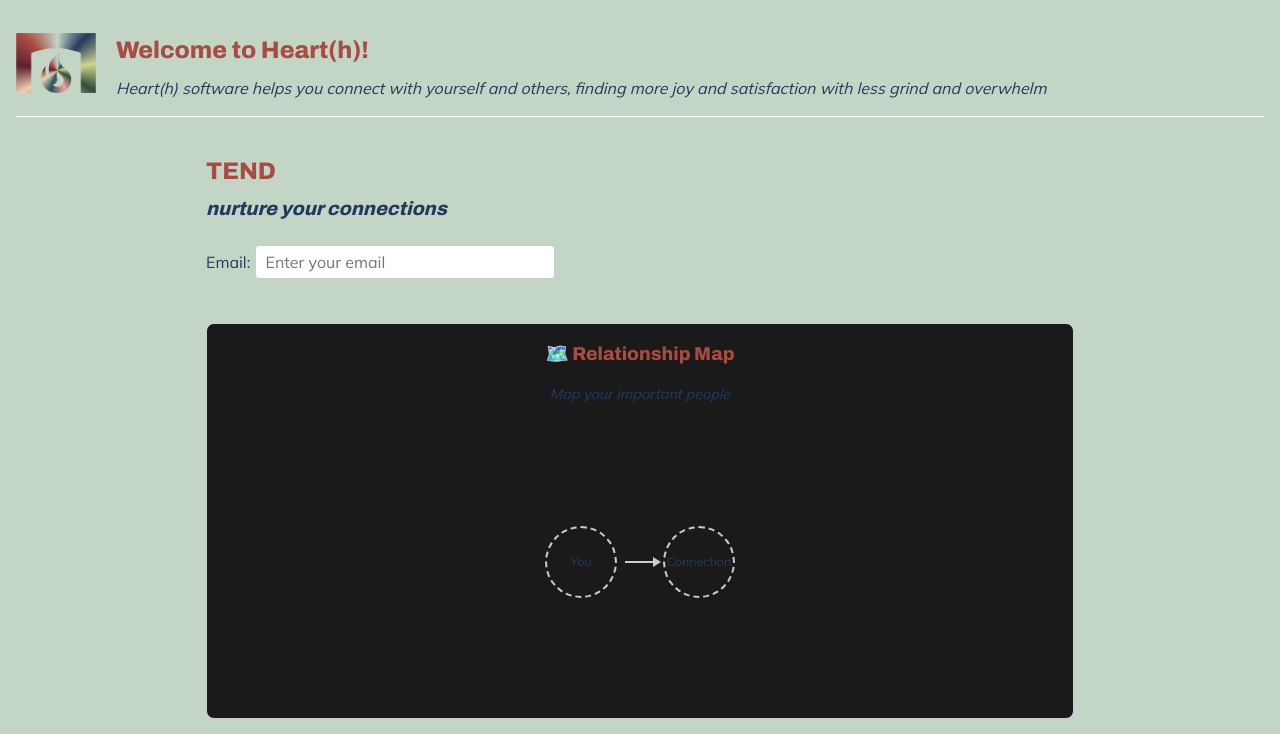
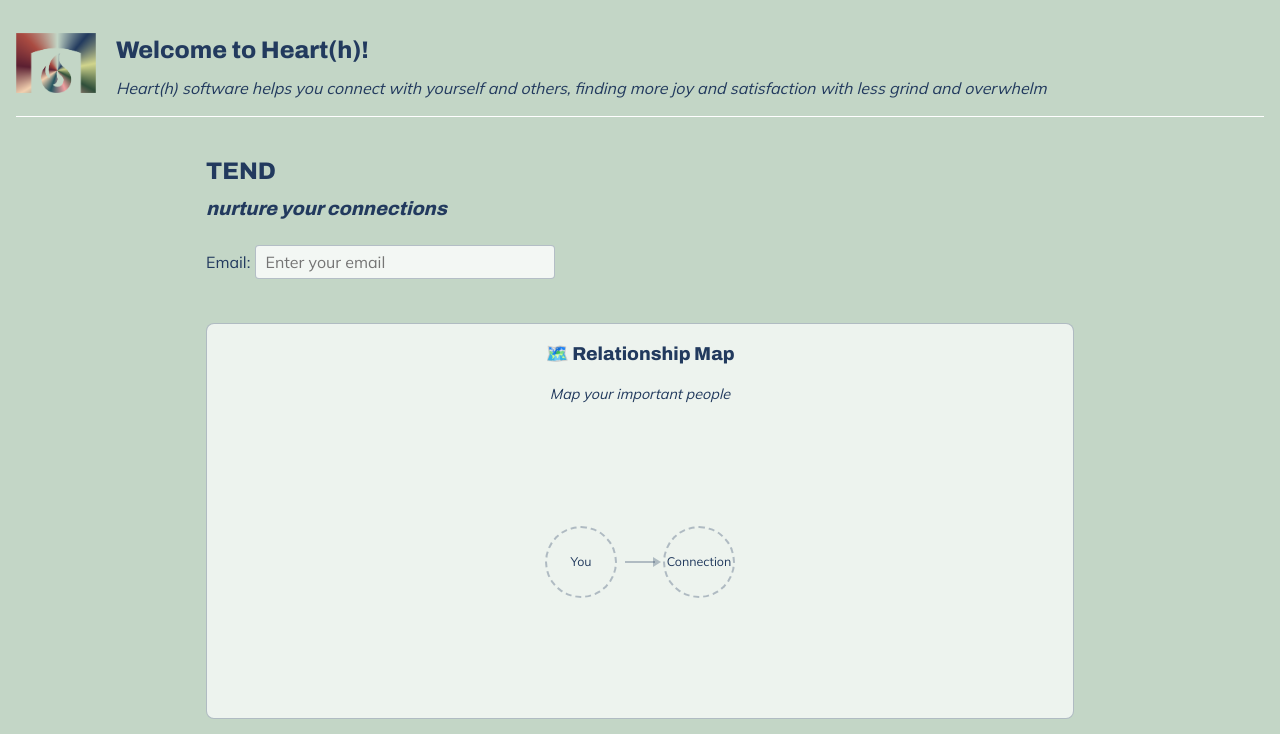
Before and after one commit to Heart-h-App/TEND, a SvelteKit app: page / in a window 1280 px wide. Shown: the top 734 px of the page. Built offline with nearby package versions, Linux system fonts and the light colour scheme.

Commit message:
fixed light mode styling

```diff
--- a/src/app.css
+++ b/src/app.css
@@ -5,11 +5,19 @@
 
 /* Default (dark) theme variables */
 :root {
+  /* Brand colors */
   --brand-primary: #AA4B41;  /* Reddish */
   --brand-accent: #F2A0A1;   /* Coral */
   --brand-deep: #223A5E;     /* Navy */
   --brand-soft: #C3D6C6;     /* Near white */
 
+  /* Status colors */
+  --color-error: #ff4444;
+  --color-success: #4CAF50;
+  --color-warning: #FFA500;
+  --color-info: #2196F3;
+
+  /* UI colors */
   --bg: #1e1e1e;
   --text: #E0E0E0;
   --button-bg: var(--brand-deep);
@@ -18,19 +26,33 @@
   --input-border: #555;
   --link: var(--brand-accent);
   --heading: var(--brand-primary);
+
+  /* For backward compatibility */
+  --error-color: var(--color-error);
+  --success-color: var(--color-success);
 }
 
 /* Light mode overrides */
 @media (prefers-color-scheme: light) {
   :root {
-    --bg: var(--brand-soft);
-    --text: var(--brand-deep);
-    --button-bg: var(--brand-deep);
-    --button-hover: #2F4F3A;
-    --input-bg: white;
-    --input-border: #ccc;
-    --link: var(--brand-primary);
-    --heading: var(--brand-primary);
+    --bg: var(--brand-soft);                     /* #C3D6C6 */
+    --bg-secondary: rgba(195, 214, 198, 0.9);   /* 90% opacity */
+    --bg-tertiary: rgba(195, 214, 198, 0.7);    /* 70% opacity */
+    --text: var(--brand-deep);                  /* #223A5E */
+    --button-bg: var(--brand-deep);             /* #223A5E */
+    --button-hover: rgba(34, 58, 94, 0.9);      /* 90% opacity */
+    --input-bg: rgba(255, 255, 255, 0.8);       /* Slightly transparent white */
+    --input-border: rgba(34, 58, 94, 0.3);      /* 30% opacity brand-deep */
+    --link: var(--brand-primary);               /* #AA4B41 */
+    --heading: var(--brand-deep);               /* #223A5E */
+    --card-bg: rgba(255, 255, 255, 0.7);        /* Slightly transparent white */
+    --card-border: rgba(34, 58, 94, 0.2);       /* 20% opacity brand-deep */
+
+    /* Adjust status colors for light mode */
+    --color-error: #d32f2f;
+    --color-success: #2e7d32;
+    --color-warning: #ed6c02;
+    --color-info: #0288d1;
   }
 }
 
@@ -76,8 +98,7 @@ button.backdrop:hover {
 }
 
 button:disabled {
-  opacity: 0.5;
-  cursor: not-allowed;
+  opacity: 0.9;
 }
 
 /* Inputs and Textareas */
@@ -120,16 +141,17 @@ a:hover {
 
 /* Cards and panels */
 .card {
-  background-color: var(--input-bg);
-  border: 1px solid var(--input-border);
+  background-color: var(--card-bg, var(--input-bg));
+  border: 1px solid var(--card-border, var(--input-border));
   border-radius: 8px;
   padding: 1rem;
   margin: 1rem 0;
+  backdrop-filter: blur(4px);
 }
 
 /* Side panel styling */
 .side-panel {
-  background-color: var(--bg);
+  background-color: var(--bg-secondary, var(--bg));
   border-left: 1px solid var(--input-border);
   color: var(--text);
 }
--- a/src/lib/components/Header.svelte
+++ b/src/lib/components/Header.svelte
@@ -124,7 +124,7 @@
     font-size: 0.9rem;
     transition: background-color 0.2s;
   }
-  .logout-button:hover { background-color: #c83232; }
+  .logout-button:hover { background-color: var(--brand-primary, #c83232); }
 
   /* stack behaviors under ~796px */
   @media (max-width: 796px) {
--- a/src/lib/components/StarRating.svelte
+++ b/src/lib/components/StarRating.svelte
@@ -163,11 +163,12 @@
   }
 
   .filled .star-icon {
-    color: #FFD700; /* Gold color for filled stars */
+    color: var(--color-warning, #FFD700); /* Use warning color for filled stars */
   }
 
   .unfilled .star-icon {
-    color: #888; /* Gray color for unfilled stars */
+    color: var(--input-border);
+    opacity: 0.7;
   }
 
   /* Size variants */
@@ -213,14 +214,15 @@
   }
 
   .loading {
-    color: #888;
+    color: var(--text);
+    opacity: 0.8;
   }
 
   .error {
-    color: #ff4444;
+    color: var(--color-error);
   }
 
   .success {
-    color: #4CAF50;
+    color: var(--color-success);
   }
 </style>
--- a/src/lib/components/diagramConnection.svelte
+++ b/src/lib/components/diagramConnection.svelte
@@ -123,7 +123,7 @@
     pointer-events: all;
   }
   .node-group:hover .node {
-    stroke: white;
+    stroke: var(--brand-soft);
     stroke-width: 3;
   }
   .node-group:focus {
--- a/src/lib/components/getMoar.svelte
+++ b/src/lib/components/getMoar.svelte
@@ -24,6 +24,6 @@
 
   .footer-cta-button:hover,
   .footer-cta-button:focus {
-    background-color: var(--button-hover-bg, #4a5568);
+    background-color: var(--button-hover);
   }
 </style>
--- a/src/routes/+page.svelte
+++ b/src/routes/+page.svelte
@@ -1277,7 +1277,7 @@
   background: var(--input-bg);
   border: 1.5px solid var(--input-border);
   border-radius: 12px;
-  color: #fff;
+  color: var(--text);
   max-width: 100%;
   box-sizing: border-box;
   height: auto;
--- a/src/routes/createNorthStar/+page.svelte
+++ b/src/routes/createNorthStar/+page.svelte
@@ -206,7 +206,7 @@
   .floating-label {
     display: block;
     font-size: 0.9rem;
-    color: white;
+    color: var(--text);
     font-weight: 500;
     margin-bottom: 0.5rem;
   }
```
